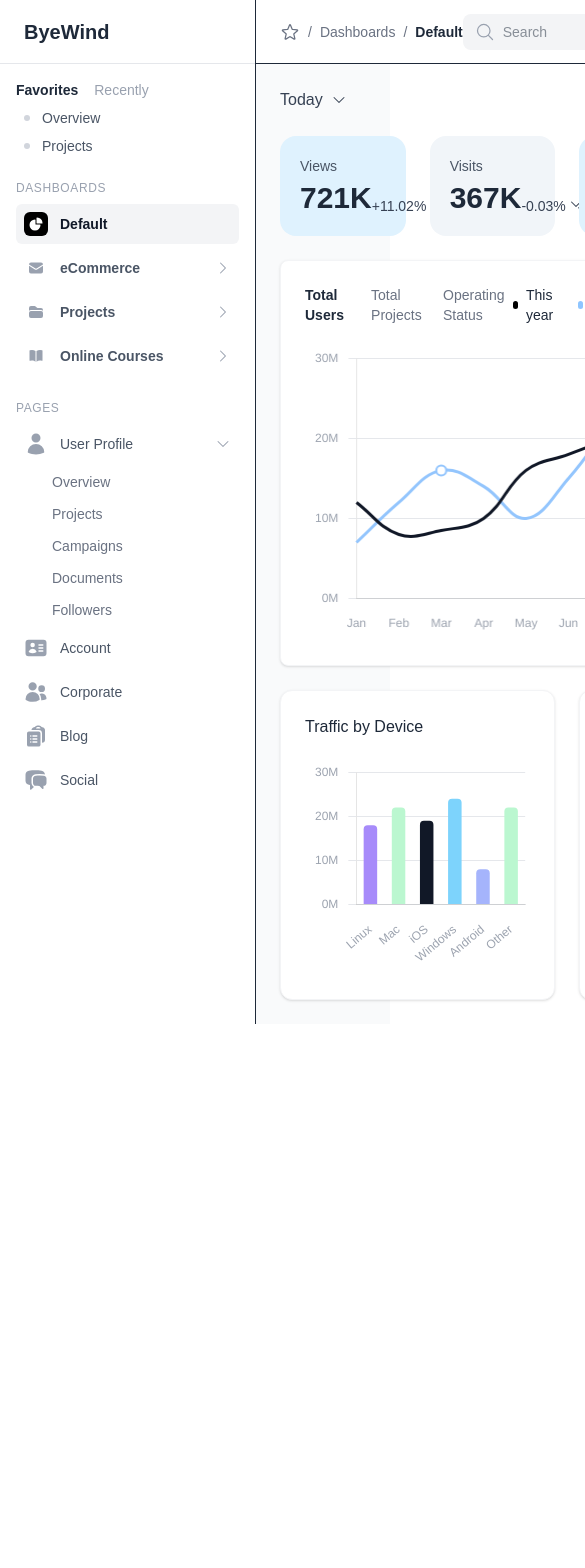
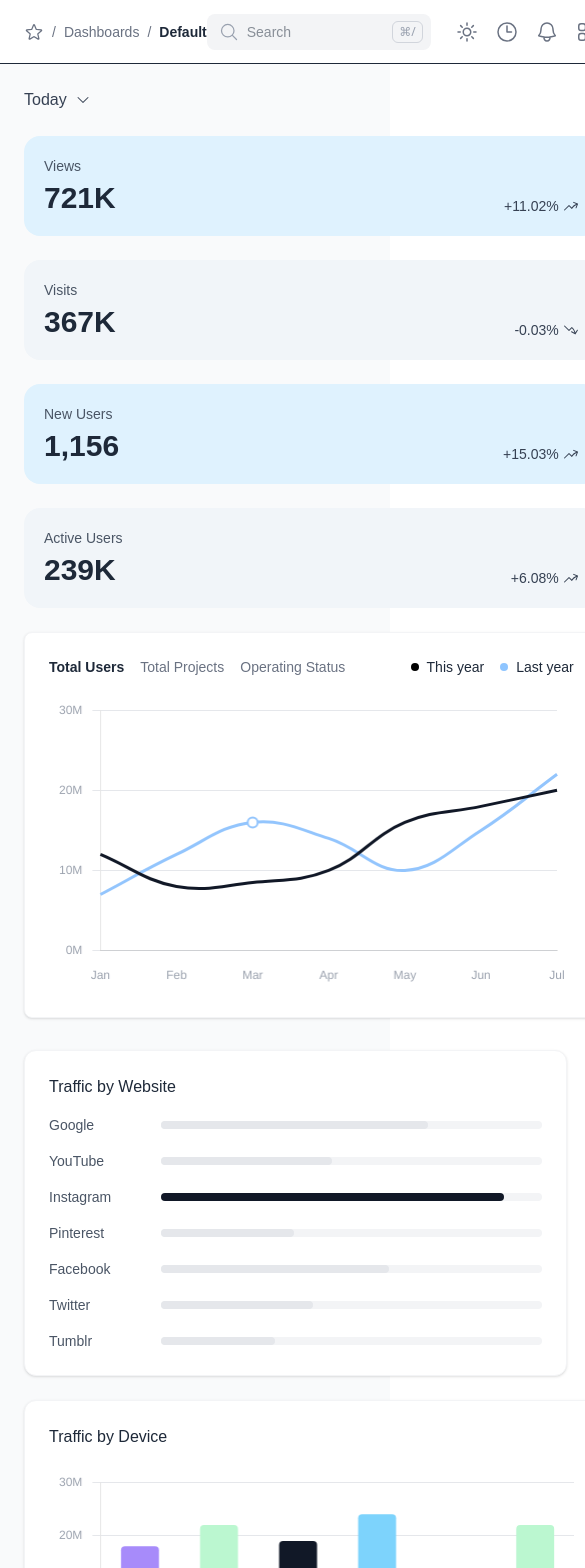
Before and after one commit to kunjbhatia23/byewind-dashboard, a React (Vite) app: page / in a window 390 px wide. Shown: the top 1568 px of the page, 585 px wide, since content can reach past the window. Before the commit the page ends 1024 px from the top, so only its background shows below. Built offline with nearby package versions, Linux system fonts and the light colour scheme.

Commit message:
Update README and refactor Dashboard and Sidebar components for improved layout and responsiveness

```diff
--- a/src/components/Dashboard.jsx
+++ b/src/components/Dashboard.jsx
@@ -16,7 +16,7 @@ import StatCard from './StatCard';
 import TrafficList from './TrafficList';
 import DonutCard from './DonutCard';
 import BarCard from './BarCard';
-import LineCard from './LineCard'; // Make sure this import is correct
+import LineCard from './LineCard';
 import { ChevronDownIcon } from "@heroicons/react/24/solid";
 
 // Register all the chart components you'll be using
@@ -42,7 +42,7 @@ export default function Dashboard() {
       </div>
 
       {/* Metrics */}
-      <div className="grid grid-cols-4 gap-6">
+      <div className="grid grid-cols-1 sm:grid-cols-2 lg:grid-cols-4 gap-6">
         <StatCard title="Views" value="721K" delta="+11.02%" up className="bg-sky-100" />
         <StatCard title="Visits" value="367K" delta="-0.03%" className="bg-slate-100" />
         <StatCard title="New Users" value="1,156" delta="+15.03%" up className="bg-sky-100" />
@@ -50,12 +50,12 @@ export default function Dashboard() {
       </div>
 
       {/* Charts */}
-      <div className="grid grid-cols-3 gap-8">
+      <div className="grid grid-cols-1 lg:grid-cols-3 gap-8">
         <LineCard />
         <TrafficList />
       </div>
 
-      <div className="grid grid-cols-2 gap-6">
+      <div className="grid grid-cols-1 lg:grid-cols-2 gap-6">
         <BarCard />
         <DonutCard />
       </div>
--- a/src/components/Sidebar.jsx
+++ b/src/components/Sidebar.jsx
@@ -81,7 +81,7 @@ export default function Sidebar() {
     };
 
   return (
-    <aside className="w-64 bg-white border-r flex flex-col flex-shrink-0">
+    <aside className="hidden md:flex w-64 bg-white border-r flex-col flex-shrink-0">
       {/* Sidebar Header */}
       <div className="px-6 h-16 flex items-center font-bold text-xl border-b border-gray-200">
         ByeWind
```
Also changed, not shown: 1 other file (tests, documents, lock files or other folders).
